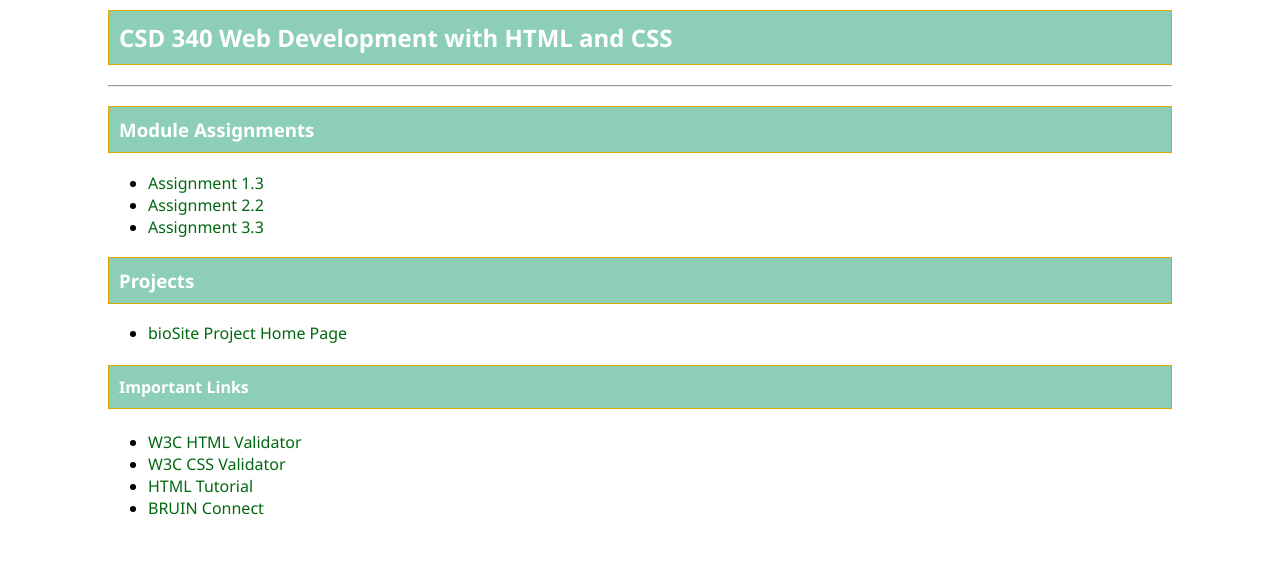
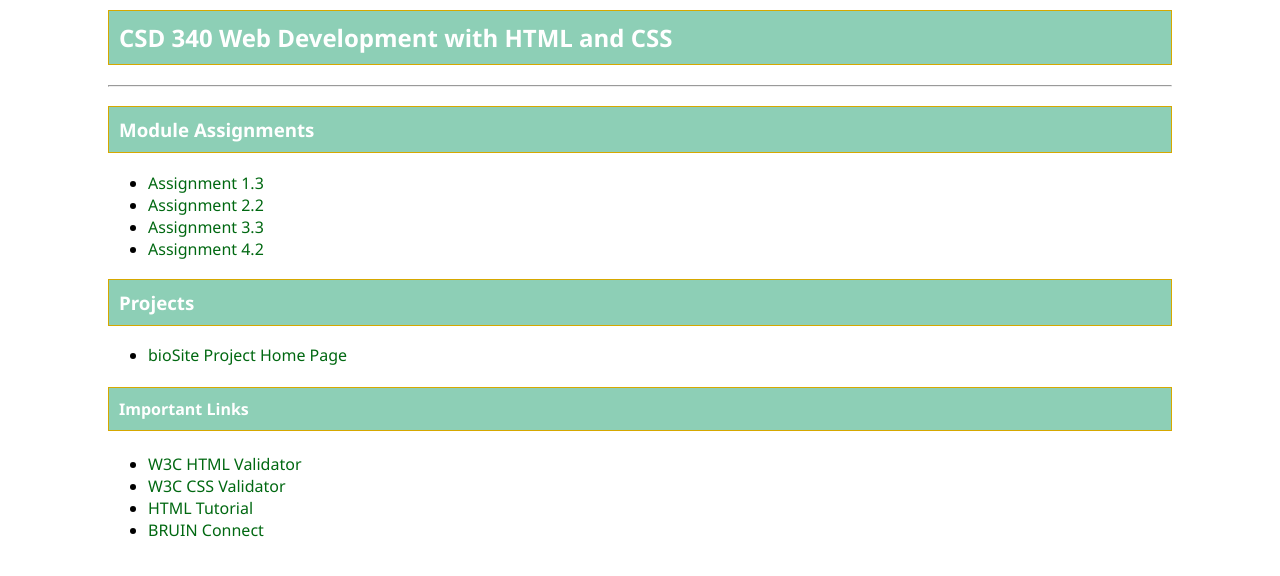
Before and after one commit to mrodriguezLearning/csd-340, a plain HTML site: page index.html in a window 1280 px wide. Shown: the part 126-702 px from the top of the page. Drawn offline with Linux system fonts and the light colour scheme.

Commit message:
Add link for Assignment 4.2

```diff
--- a/index.html
+++ b/index.html
@@ -15,6 +15,7 @@
             <li><a href="module-1/rodriguez-gomez_Mod1_3">Assignment 1.3</a></li>
             <li><a href="module-2/rodriguez-mod2_2">Assignment 2.2</a></li>
             <li><a href="module-3/rodriguez-mod3_3">Assignment 3.3</a></li>
+            <li><a href="module-4/rodriguez-mod4_2">Assignment 4.2</a></li>
         </ul>
         <h3>Projects</h3>
         <ul>
```
